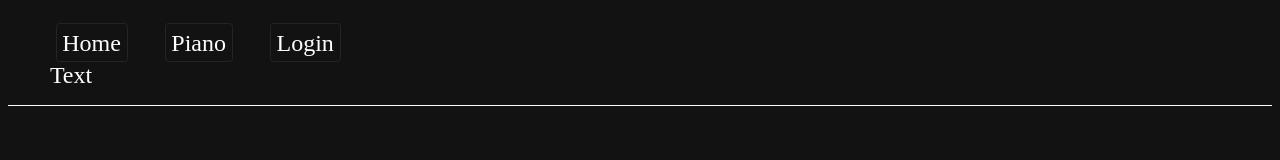
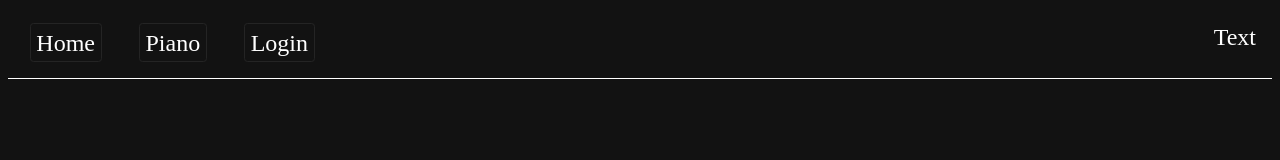
Before and after one commit to Ortley/ortley.github.io, a plain HTML site: page index.html in a window 1280 px wide. Drawn offline with Linux system fonts and the light colour scheme; a web font is replaced by a local one.

Commit message:
fixed the styling for the navbar

```diff
--- a/main.css
+++ b/main.css
@@ -95,20 +95,25 @@ html {
 	top: 0;
 	left: 0;
 	right: 0;
-	display: flexbox;
+	display: flex;
 	flex-direction: row;
 	border-bottom: 1px solid white;
 	padding: var(--margin-m);
 }
+
 .navbar-left, .navbar-right {
 	display: flex;
 	justify-content: flex-start;
-	width: max-content;
+	width: fit-content;
 
 	gap: var(--margin-l);
-	padding-left: var(--margin-l);
+
 }
 
+.navbar-right {
+	justify-self: flex-end;
+	margin-left: auto
+}
 
 .navbar-container > * {
 	align-content: center;
```
